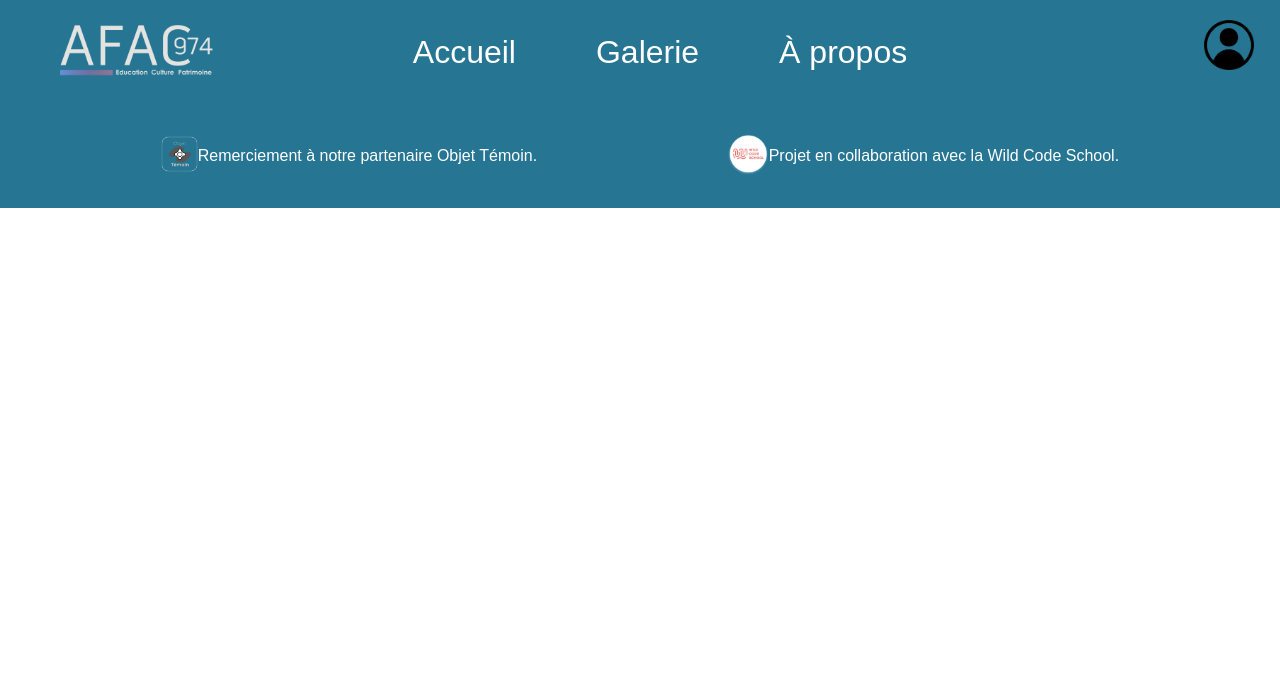
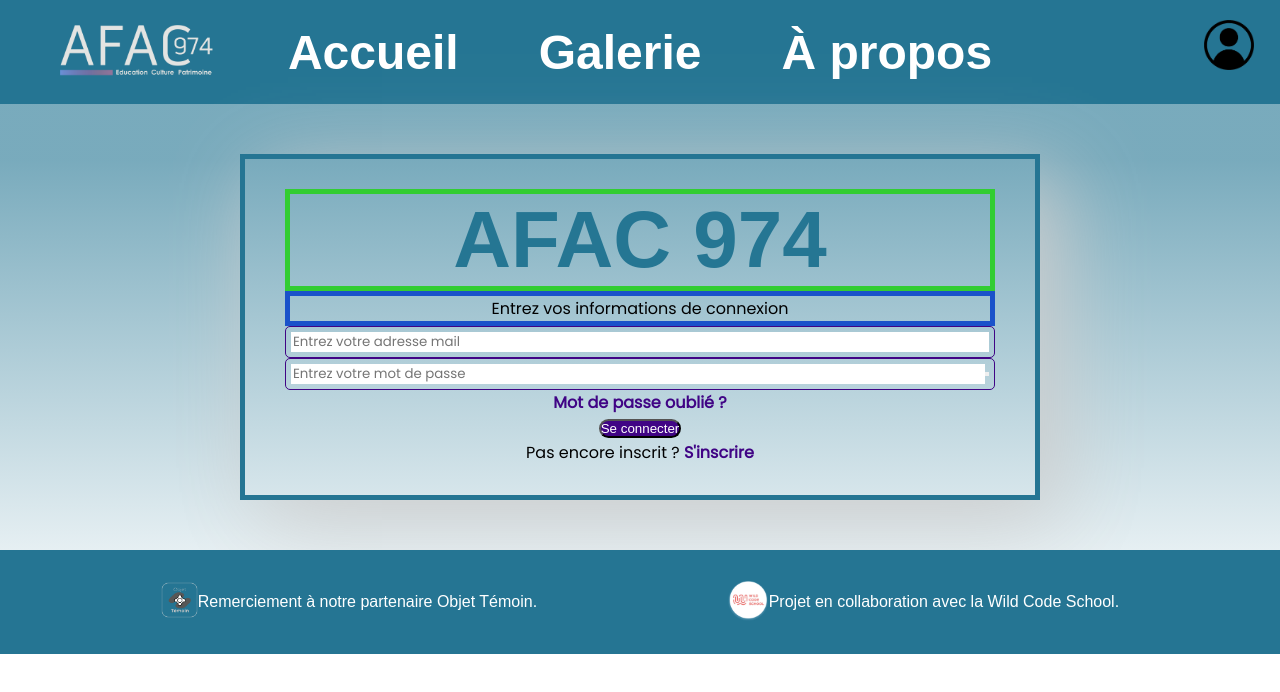
Before and after one commit to WildCodeSchool/2023-02-JS-Lille-project-3-groupe1, a React (Vite) app in the folder frontend/: page /login in a window 1280 px wide. Shown: the top 692 px of the page. Built offline with nearby package versions, Linux system fonts and the light colour scheme.

Commit message:
creation of the login page with the login form to register or connect

```diff
--- a/frontend/src/App.jsx
+++ b/frontend/src/App.jsx
@@ -3,7 +3,7 @@ import "./App.scss";
 import Navbar from "./components/Navbar/Navbar";
 import Home from "./page/Home/Home";
 import Footer from "./components/Footer/Footer";
-
+import LoginRegisterForm from "./components/LoginForm/LoginRegisterForm";
 import Carousel from "./components/Carousel/carousel";
 
 export default function App() {
@@ -17,11 +17,14 @@ export default function App() {
           <Route path="/" element={<Home />} />
           <Route path="/galerie" element={<Carousel />} />
           <Route path="/apropos" element="" />
+          <Route path="/login" element={<LoginRegisterForm/>} />
+
         </Routes>
       </div>
       <div className="footerapp">
         <Footer />
       </div>
+
     </div>
   );
 }
--- /dev/null
+++ b/frontend/src/components/LoginForm/LoginRegisterForm.jsx
@@ -0,0 +1,90 @@
+import React, { useState } from "react";
+import "./LoginRegisterStyle.scss";
+
+function LoginRegisterForm() {
+  const [email, setEmail] = useState("");
+  const [password, setPassword] = useState("");
+  const [emailError, setEmailError] = useState("");
+
+  const validateEmail = (email) => {
+    // Expression régulière pour vérifier le format de l'adresse e-mail
+    const emailRegex = /^[^\s@]+@[^\s@]+\.[^\s@]+$/;
+    return emailRegex.test(email);
+  };
+
+  const handleEmailChange = (e) => {
+    const { value } = e.target;
+    setEmail(value);
+
+    if (value === "") {
+      setEmailError("");
+    } else if (!validateEmail(value)) {
+      setEmailError("Adresse e-mail invalide");
+    } else {
+      setEmailError("");
+    }
+  };
+
+  const handleSubmit = (e) => {
+    e.preventDefault();
+
+    if (emailError !== "") {
+      console.log("Adresse e-mail invalide");
+      return;
+    }
+
+    // Le reste du code de soumission du formulaire...
+  };
+
+  return (
+    <div className="container-form">
+      <div className="title-form">AFAC 974</div>
+      <div className="enter-informations">
+        Entrez vos informations de connexion
+      </div>
+      <form className="form" onSubmit={handleSubmit}>
+        <div className="input-field">
+          <span className="enter-id"></span>
+          <input
+            type="text"
+            placeholder="Entrez votre adresse mail"
+            required
+            value={email}
+            onChange={handleEmailChange}
+            className=""
+          />
+          {emailError && <div className="error-message">{emailError}</div>}
+        </div>
+        <div className="form-group py-1 pb-2">
+          <div className="input-field">
+            <span className="fas fa-lock p-2"></span>
+            <input
+              type="password"
+              placeholder="Entrez votre mot de passe"
+              required
+              value={password}
+              onChange={(e) => setPassword(e.target.value)}
+              className=""
+            />
+            <button className="btn bg-white text-muted">
+              <span className="far fa-eye-slash"></span>
+            </button>
+          </div>
+        </div>
+        <div className="d-flex align-items-start">
+          <div className="ml-auto">
+            <a href="#" id="forgot">
+              Mot de passe oublié ?
+            </a>
+          </div>
+        </div>
+        <button className="btn btn-block text-center my-3">Se connecter</button>
+        <div className="text-center form text-muted">
+          Pas encore inscrit ? <a href="#">S'inscrire</a>
+        </div>
+      </form>
+    </div>
+  );
+}
+
+export default LoginRegisterForm;
--- /dev/null
+++ b/frontend/src/components/LoginForm/LoginRegisterStyle.scss
@@ -0,0 +1,157 @@
+@import url('https://fonts.googleapis.com/css2?family=Kaushan+Script&family=Poppins&display=swap');
+@import "../../variable.scss";
+
+*{
+    padding: 0;
+    margin: 0;
+    box-sizing: border-box;
+}
+body{
+    background-color: #eee;
+    height: 100vh;
+    font-family: 'Poppins', sans-serif;
+    background: linear-gradient(to top, #fff 20%, #2576939d 80%) no-repeat;
+}
+.container-form{
+    max-width: 100vh;
+    margin: 50px auto;
+    padding: 30px 40px;
+    box-shadow: 20px 20px 80px rgb(206, 206, 206);
+    border: $color-background-div solid 5px;
+    display: flex;
+    justify-content: center;
+    flex-direction: column;
+    text-align: center;
+}
+.title-form{
+    font-family: $font;
+    font-size: 5rem;
+    font-weight: bold;
+    color: #257693;
+    border: limegreen solid 5px;
+
+}
+.enter-informations{
+    font-family: 'Poppins', sans-serif;
+    border: rgb(26, 82, 202) solid 5px;
+}
+.input-field{
+    /* border: 1px solid #ddd; */
+    border-radius: 5px;
+    padding: 5px;
+    display: flex;
+    align-items: center;
+    cursor: pointer;
+    border: 1px solid #400485;
+    color: #400485;
+}
+.input-field:hover{
+    color: #7b4ca0;
+    border: 1px solid #7b4ca0;
+}
+
+input{
+    border: none;
+    outline: none;
+    box-shadow: none;
+    width: 100%;
+    padding: 0px 2px;
+    font-family: 'Poppins', sans-serif;
+}
+.fa-eye-slash.btn{
+    border: none;
+    outline: none;
+    box-shadow: none;
+}
+a{
+    text-decoration: none;
+    color: #400485;
+    font-weight: 700;
+}
+a:hover{
+    text-decoration: none;
+    color: #7b4ca0;
+}
+.option{
+    position: relative;
+    padding-left: 30px;
+    cursor: pointer;
+}
+.option label.text-muted{
+    display: block;
+    cursor: pointer;
+}
+.option input{
+    display: none;
+}
+.checkmark {
+    position: absolute;
+    top: 3px;
+    left: 0;
+    height: 20px;
+    width: 20px;
+    background-color: #fff;
+    border: 1px solid #ddd;
+    border-radius: 50%;
+    cursor: pointer;
+}
+.option input:checked ~ .checkmark:after {
+    display: block;
+}
+.option .checkmark:after{
+    content: "";
+	width: 13px;
+    height: 13px;
+    display: block;
+	background: #400485;
+    position: absolute;
+    top: 48%;
+	left: 53%;
+    border-radius: 50%;
+    transform: translate(-50%,-50%) scale(0);
+    transition: 300ms ease-in-out 0s;
+}
+.option input[type="radio"]:checked ~ .checkmark{
+    background: #fff;
+    transition: 300ms ease-in-out 0s;
+    border: 1px solid #400485;
+}
+.option input[type="radio"]:checked ~ .checkmark:after{
+    transform: translate(-50%,-50%) scale(1);
+}
+.btn.btn-block{
+    border-radius: 20px;
+    background-color: #400485;
+    color: #fff;
+}
+.btn.btn-block:hover{
+    background-color: #55268be0;
+}
+@media(max-width: 575px){
+    .container-form{
+        margin: 10px;
+    }
+}
+@media(max-width:424px){
+    .container-form{
+        padding: 30px 10px;
+        margin: 5px;
+    }
+    .option {
+        position: relative;
+        padding-left: 22px;
+    }
+    .option label.text-muted{
+        font-size: 0.95rem;
+    }
+    .checkmark {
+        position: absolute;
+        top: 2px;
+    }
+    .option .checkmark:after{
+        top: 50%;
+    }
+    #forgot{
+        font-size: 0.95rem;
+    }
+}
--- a/frontend/src/components/Navbar/Navbar.jsx
+++ b/frontend/src/components/Navbar/Navbar.jsx
@@ -35,7 +35,7 @@ export default function Navbar() {
           </NavLink>
         </li>
       </ul>
-      <NavLink to="/profil" className={profil}>
+      <NavLink to="/login" className={profil}>
         <img className="profil" src={profil} alt="Profil" />
       </NavLink>
     </nav>
--- a/frontend/src/variable.scss
+++ b/frontend/src/variable.scss
@@ -1,4 +1,4 @@
-$h1: 2rem;
+$h1: 3rem;
 $h2: 2rem;
 $h3: 1.3rem;
 $voir: 3rem;
```
